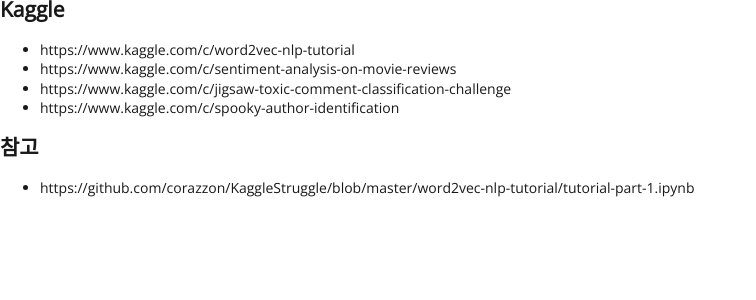
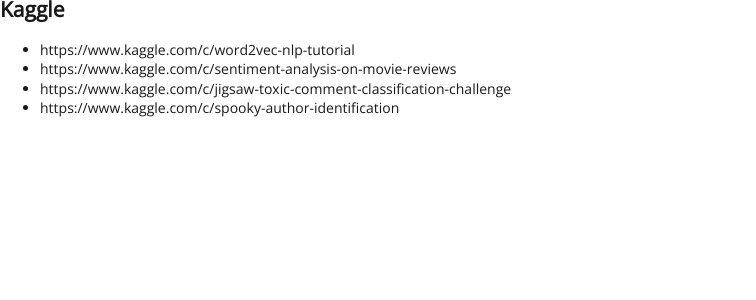
Before and after one commit to hansung-dev/hansung-dev.github.io, a Jekyll site: the page built from _posts/2019-12-26-BEAR_Test.md, in a window 1280 px wide. Shown: the top 300 px of the page, without its empty margins (0-756 px from the left). Built offline with Jekyll 4.4.1, drawn with Linux system fonts in a browser that asks for light colours; our own code applies the rules of GitHub Pages for plain Markdown files.

Commit message:
Update 2019-12-26-BEAR_Test.md

```diff
--- a/_posts/2019-12-26-BEAR_Test.md
+++ b/_posts/2019-12-26-BEAR_Test.md
@@ -13,6 +13,3 @@
 * https://www.kaggle.com/c/sentiment-analysis-on-movie-reviews
 * https://www.kaggle.com/c/jigsaw-toxic-comment-classification-challenge
 * https://www.kaggle.com/c/spooky-author-identification
-
-## 참고
-* https://github.com/corazzon/KaggleStruggle/blob/master/word2vec-nlp-tutorial/tutorial-part-1.ipynb
```
